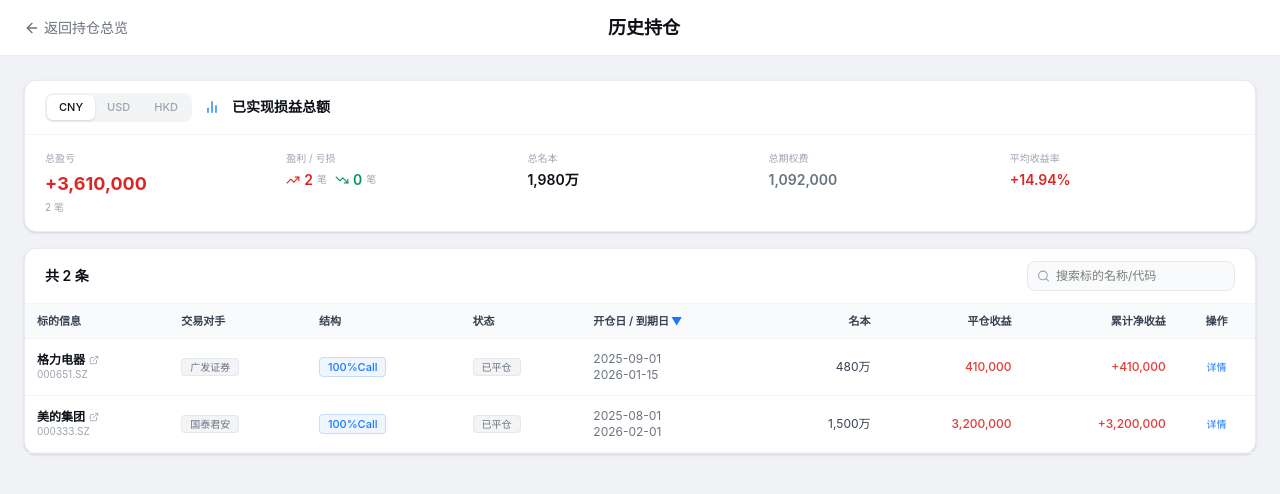
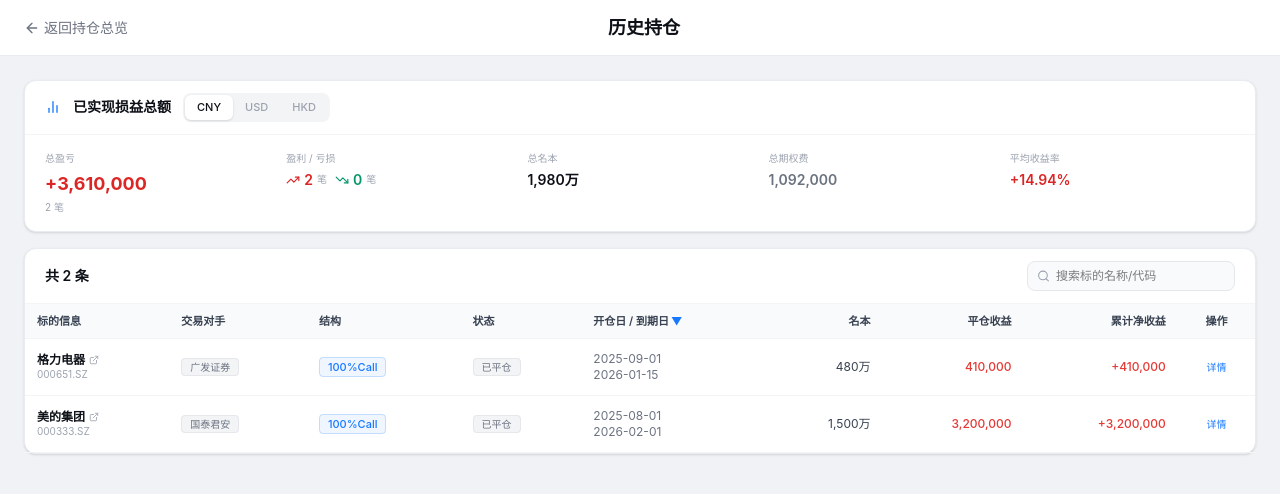
Before and after one commit to gsardine1-lab/aden-pd, a React (Vite) app: page /historical in a window 1280 px wide. Shown: the top 494 px of the page. Built offline with nearby package versions, Linux system fonts and the light colour scheme.

Commit message:
历史持仓：已实现损益总额标题置于最左，货币筛选紧随其后
标题与货币选择器的位置互换，线框图同步。

```diff
--- a/src/app/components/HistoricalPositionsPage.tsx
+++ b/src/app/components/HistoricalPositionsPage.tsx
@@ -135,6 +135,8 @@ export function HistoricalPositionsPage() {
           <div id="historical-summary" data-anchor className="bg-white rounded-xl border border-[#E8ECF0] shadow-sm">
             <div className="flex items-center justify-between px-5 py-3 border-b border-[#F3F4F6]">
               <div className="flex items-center gap-3">
+                <BarChart2 size={16} className="text-[#1677FF]" />
+                <span className="text-sm font-semibold text-[#0D1117]">已实现损益总额</span>
                 <div className="flex items-center bg-[#F3F4F6] rounded-lg p-0.5">
                 {(['CNY', 'USD', 'HKD'] as Currency[]).map((c) => (
                   <button
@@ -150,8 +152,6 @@ export function HistoricalPositionsPage() {
                   </button>
                 ))}
                 </div>
-                <BarChart2 size={16} className="text-[#1677FF]" />
-                <span className="text-sm font-semibold text-[#0D1117]">已实现损益总额</span>
               </div>
             </div>
             <div className="grid grid-cols-5 gap-4 px-5 py-4">
--- a/src/app/components/WireframeSubPages.tsx
+++ b/src/app/components/WireframeSubPages.tsx
@@ -834,12 +834,12 @@ export function WireframeHistoricalPage() {
           <div className={`bg-white border ${BORDER} rounded-lg shadow-sm`}>
             <div className={`flex items-center justify-between px-5 py-3 border-b ${DIVIDER}`}>
               <div className="flex items-center gap-3">
+                <span className="text-sm font-semibold text-[#555]">已实现损益总额</span>
                 <div className="flex items-center bg-[#E8E8E8] rounded-md p-0.5">
                   <span className="text-[10px] font-medium px-2 py-0.5 rounded bg-white text-[#444] shadow-sm">CNY</span>
                   <span className="text-[10px] px-2 py-0.5 rounded text-[#999]">USD</span>
                   <span className="text-[10px] px-2 py-0.5 rounded text-[#999]">HKD</span>
                 </div>
-                <span className="text-sm font-semibold text-[#555]">已实现损益总额</span>
               </div>
             </div>
             <div className="grid grid-cols-5 gap-4 px-5 py-4">
```
